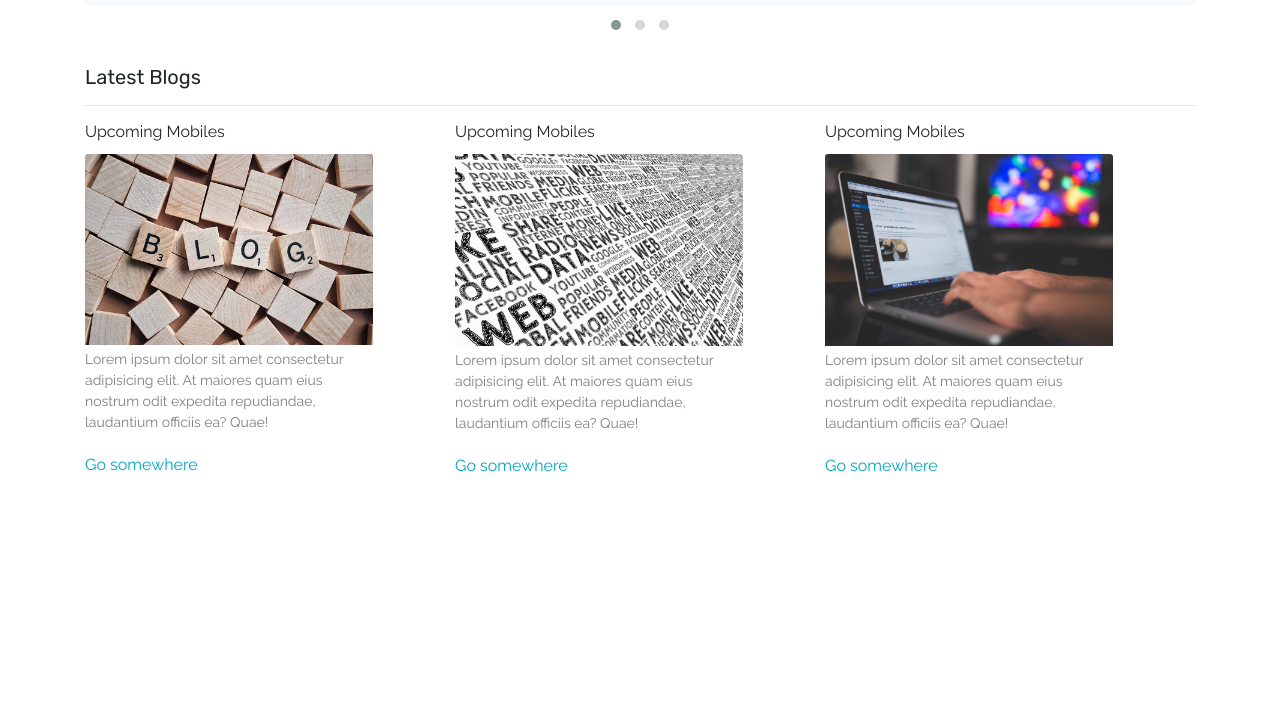
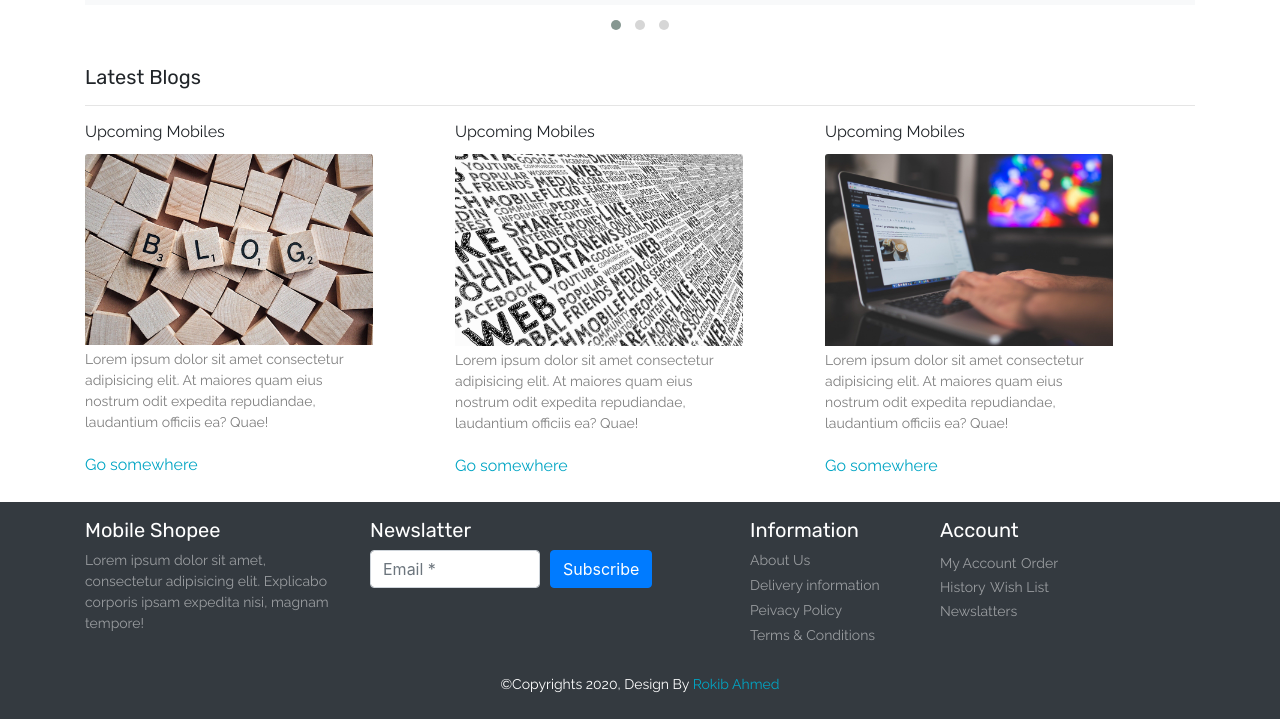
Before and after one commit to Rokib-ru-cse/Mobile-shopee, a website: page index.html in a window 1280 px wide. Shown: the part 2599-3318 px from the top of the page. Before the commit the page ends 3101 px from the top, so only its background shows below. Drawn offline with nearby package versions, Linux system fonts and the light colour scheme; a web font is replaced by a local one.

Commit message:
complete footer section

```diff
--- a/index.html
+++ b/index.html
@@ -796,7 +796,48 @@
 
 
     <!--------start-#footer-------->
-    <footer></footer>
+    <footer id="footer" class="bg-dark text-white py-3">
+      <div class="container">
+        <div class="row">
+          <div class="col-lg-3 col-12">
+            <h4 class="font-rubik font-size-20">Mobile Shopee</h4>
+            <p class="font-size-14 font-rale text-white-50">
+              Lorem ipsum dolor sit amet, consectetur adipisicing elit. Explicabo corporis ipsam expedita nisi, magnam tempore!
+            </p>
+          </div>
+          <div class="col-lg-4 col-12">
+            <h4 class="font-rubik font-size-20">Newslatter</h4>
+            <div class="form-row">
+              <div class="col">
+                <input type="text" class="form-control" placeholder="Email *">
+              </div>
+              <div class="col">
+                <button type="submit" class="btn btn-primary mb-2">Subscribe</button>
+              </div>
+            </div>
+          </div>
+          <div class="col-lg-2 col-12">
+            <h4 class="font-rubik font-size-20">Information</h4>
+            <div class="d-flex felx-column flex-wrap">
+              <a href="#" class="font-rale font-size-14 text-white-50 pb-1">About Us</a>
+              <a href="#" class="font-rale font-size-14 text-white-50 pb-1">Delivery information</a>
+              <a href="#" class="font-rale font-size-14 text-white-50 pb-1">Peivacy Policy</a>
+              <a href="#" class="font-rale font-size-14 text-white-50 pb-1">Terms & Conditions</a>
+            </div>
+          </div>
+          <div class="col-lg-2 col-12">
+            <h4 class="font-rubik font-size-20">Account</h4>
+            <a href="#" class="font-rale font-size-14 text-white-50 pb-1">My Account</a>
+            <a href="#" class="font-rale font-size-14 text-white-50 pb-1">Order History</a>
+            <a href="#" class="font-rale font-size-14 text-white-50 pb-1">Wish List</a>
+            <a href="#" class="font-rale font-size-14 text-white-50 pb-1">Newslatters</a>
+          </div>
+        </div>
+      </div>
+    </footer>
+    <div class="copyright text-center bg-dark text-white py-2">
+      <p class="font-rale font-size-14">&copy;Copyrights 2020, Design By <a href="#" class="color-second">Rokib Ahmed</a></p>
+    </div>
     <!---------!start--#footer-->
 
     <!-----------bootstrap js--------------------------->
```
